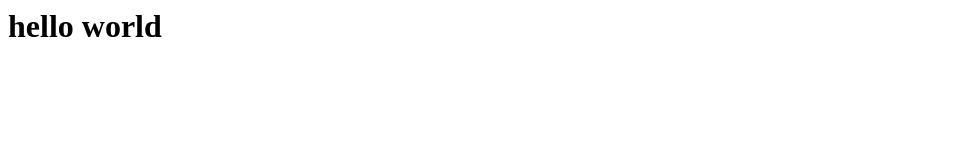
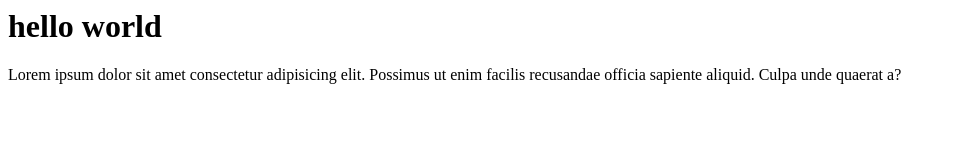
Before and after one commit to anishpaude/3-19-2025, a plain HTML site: page index.html in a window 1280 px wide. Shown: the whole page, without its empty margins (0-956 px from the left). Drawn offline with Linux system fonts and the light colour scheme.

Commit message:
paragraaph add gareko

```diff
--- a/index.html
+++ b/index.html
@@ -1,3 +1,4 @@
 <body>
     <h1>hello world</h1>
+    <p>Lorem ipsum dolor sit amet consectetur adipisicing elit. Possimus ut enim facilis recusandae officia sapiente aliquid. Culpa unde quaerat a?</p>
 </body>
```
